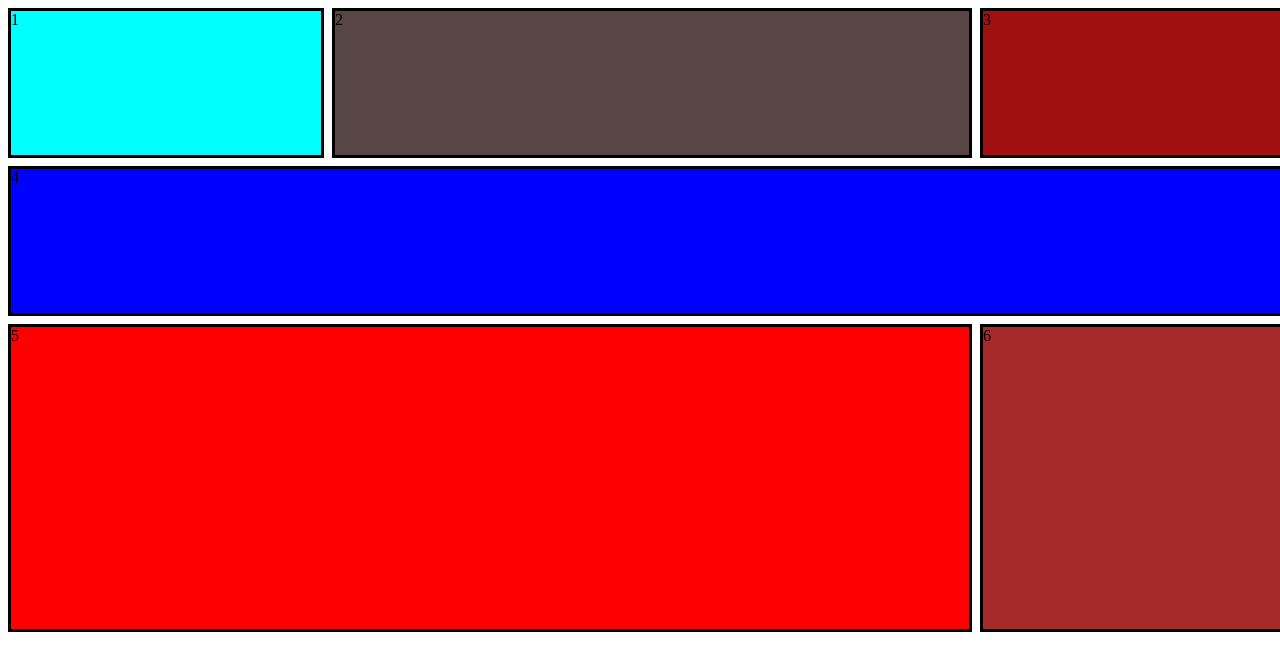
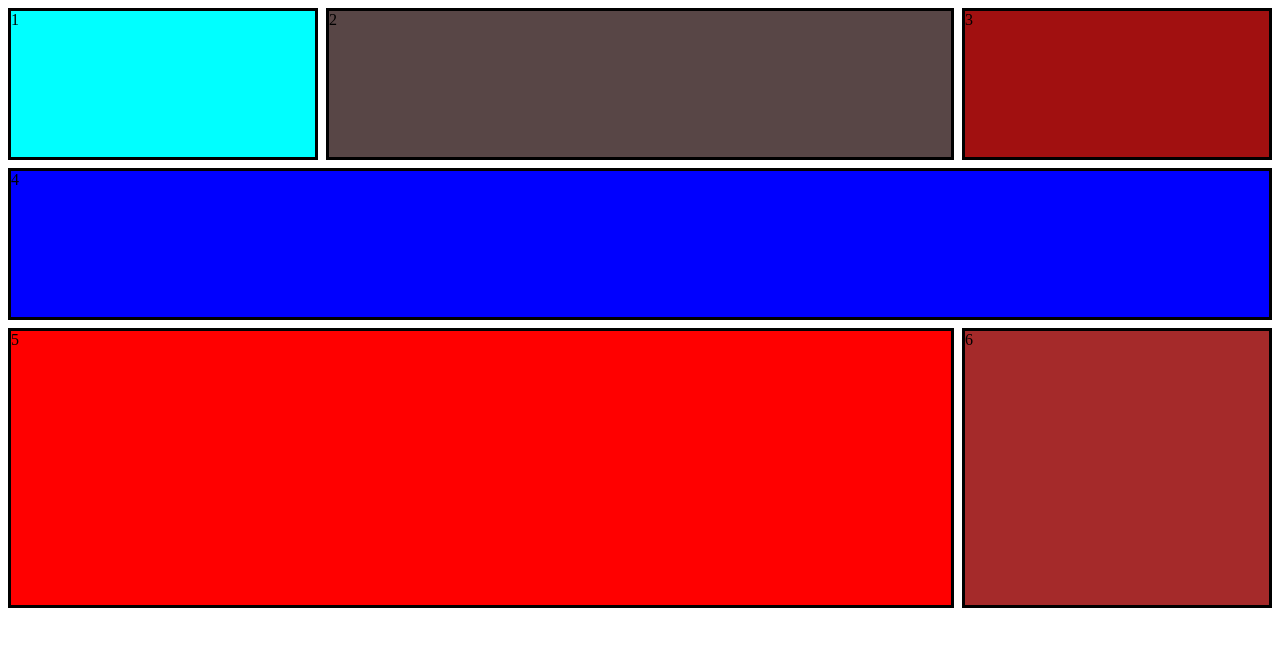
Before and after one commit to EstelleChardac/grid3, a plain HTML site: page index.html in a window 1280 px wide. Drawn offline with Linux system fonts and the light colour scheme.

Commit message:
added auto-fit

```diff
--- a/style.css
+++ b/style.css
@@ -1,7 +1,6 @@
 .container {
 display: grid;
-grid-template-columns: repeat(4, 25%);
-grid-template-rows: repeat(4, 25%);
+grid-template-columns: repeat(auto-fit, minmax(50px, 1fr));
 gap: 0.5rem;
 height: 600px;
 }
```
